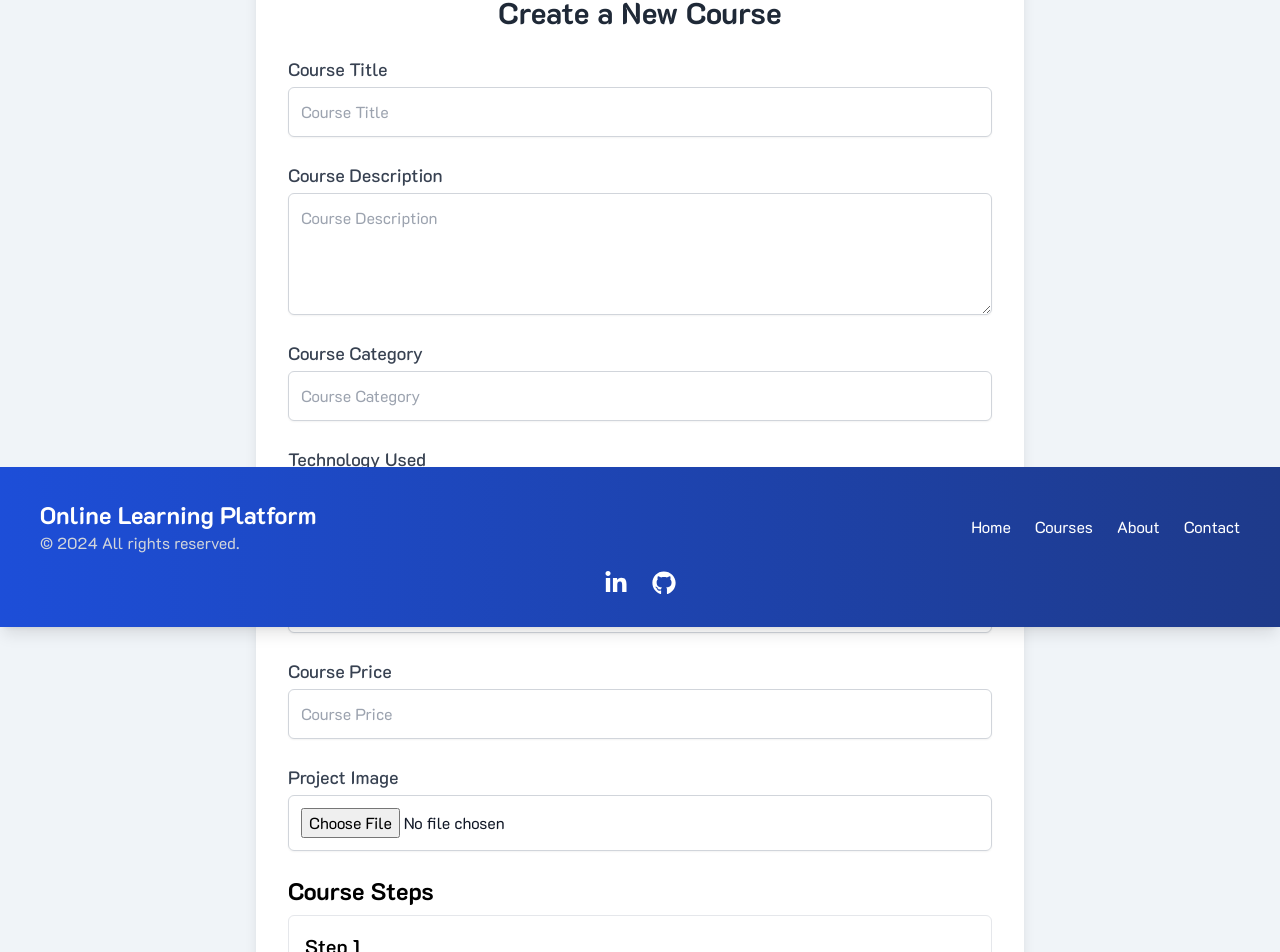
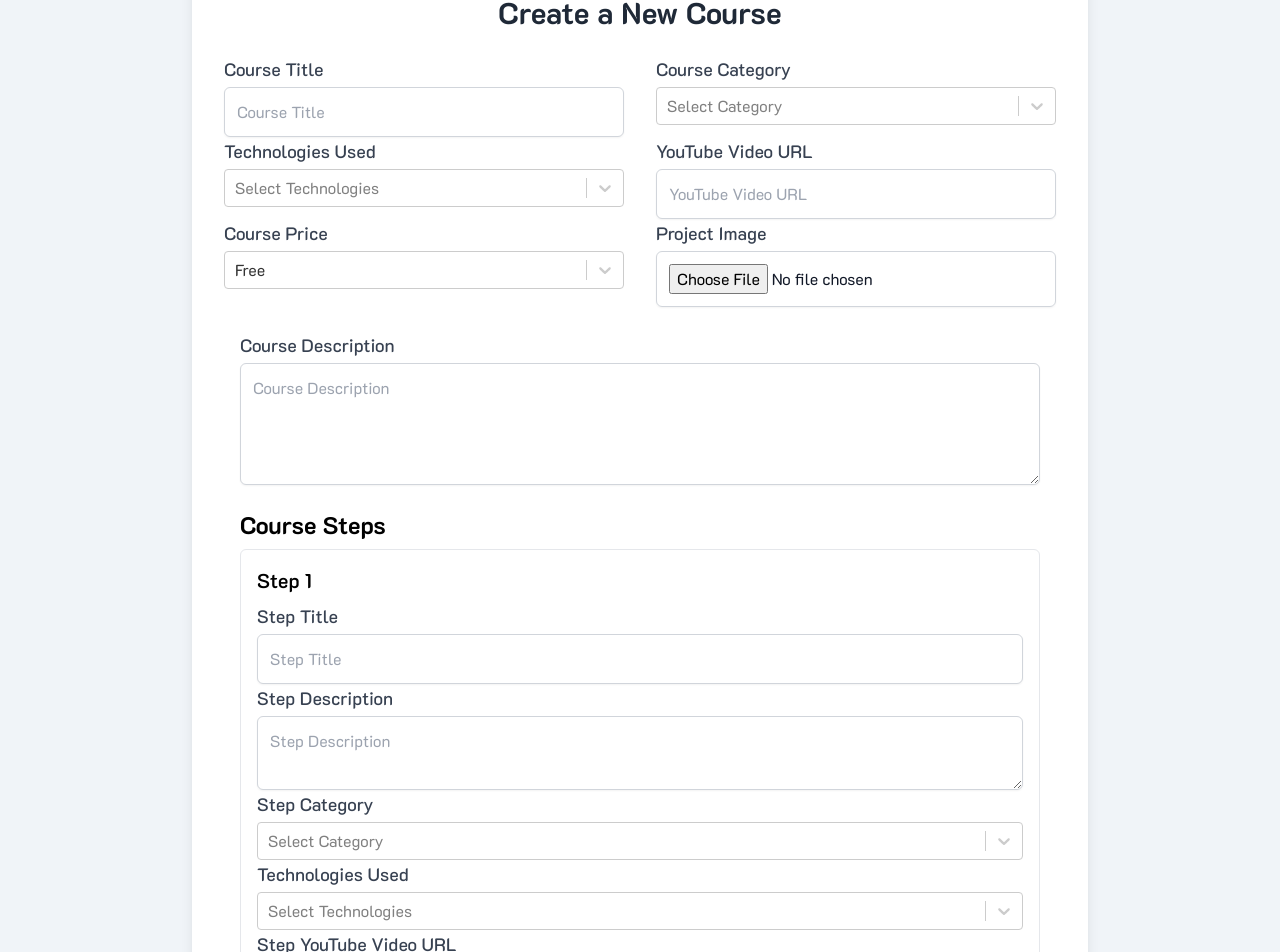
Before and after one commit to Ameerusa86/online-learning-platform, a Next.js app: page /admin/create-course in a window 1280 px wide. Shown: the part 173-1125 px from the top of the page. Built offline with nearby package versions, Linux system fonts and the light colour scheme; no server answers; the database is empty; sample sign-in values are in the browser's storage.

Commit message:
add AuthProvider for authentication

```diff
--- a/app/admin/create-course/page.jsx
+++ b/app/admin/create-course/page.jsx
@@ -1,36 +1,96 @@
-// app/admin/create-course/page.js
 "use client";
 
-import { useState } from "react";
-import { firestore, collection, addDoc } from "../../../utils/firebase";
+import { useState, useEffect } from "react";
+import {
+  firestore,
+  collection,
+  addDoc,
+  doc,
+  getDoc,
+  getDocs,
+} from "../../../utils/firebase";
 import { useRouter } from "next/navigation";
 import { getStorage, ref, uploadBytes, getDownloadURL } from "firebase/storage";
-import ProtectedRoute from "@/app/components/ProtectedRoute";
+import { useAuth } from "@/app/hooks/useAuth";
 import { motion } from "framer-motion";
+import Select from "react-select";
 
 export default function CreateCourse() {
+  const { user, isLoading } = useAuth();
+  const [isAdmin, setIsAdmin] = useState(false);
   const [title, setTitle] = useState("");
   const [description, setDescription] = useState("");
-  const [category, setCategory] = useState("");
-  const [technology, setTechnology] = useState("");
+  const [category, setCategory] = useState(null);
+  const [categories, setCategories] = useState([]);
+  const [technology, setTechnology] = useState([]);
+  const [technologies, setTechnologies] = useState([]);
   const [videoURL, setVideoURL] = useState("");
   const [price, setPrice] = useState("");
-  const [image, setImage] = useState(null); // Add state for the image
+  const [priceType, setPriceType] = useState("Free");
+  const [image, setImage] = useState(null);
   const [steps, setSteps] = useState([
     {
       title: "",
       description: "",
       category: "",
-      technology: "",
+      technology: [],
       videoURL: "",
-      price: "",
     },
   ]);
   const router = useRouter();
-  const storage = getStorage(); // Initialize Firebase Storage
+  const storage = getStorage();
+
+  useEffect(() => {
+    const checkAdmin = async () => {
+      if (user) {
+        const userDoc = await getDoc(doc(firestore, "users", user.uid));
+        if (userDoc.exists()) {
+          setIsAdmin(userDoc.data().isAdmin);
+        }
+      }
+    };
+
+    const fetchCategoriesAndTechnologies = async () => {
+      const categoriesSnapshot = await getDocs(
+        collection(firestore, "categories")
+      );
+      setCategories(
+        categoriesSnapshot.docs.map((doc) => ({
+          label: doc.data().name,
+          value: doc.data().name,
+        }))
+      );
+
+      const technologiesSnapshot = await getDocs(
+        collection(firestore, "technologies")
+      );
+      setTechnologies(
+        technologiesSnapshot.docs.map((doc) => ({
+          label: doc.data().name,
+          value: doc.data().name,
+        }))
+      );
+    };
+
+    if (user) {
+      checkAdmin();
+      fetchCategoriesAndTechnologies();
+    }
+  }, [user]);
+
+  useEffect(() => {
+    if (!isLoading && !user) {
+      router.push("/auth");
+    }
+  }, [isLoading, user, router]);
 
   const handleCourseCreation = async (e) => {
     e.preventDefault();
+
+    if (!isAdmin) {
+      alert("You do not have permission to create a course.");
+      return;
+    }
 
     let imageUrl = "";
     if (image) {
@@ -43,12 +103,12 @@ export default function CreateCourse() {
       await addDoc(collection(firestore, "courses"), {
         title,
         description,
-        category,
-        technology,
+        category: category ? category.value : "",
+        technology: technology.map((tech) => tech.value),
         videoURLs: [videoURL],
-        price,
+        price: priceType === "Free" ? "Free" : price,
         steps,
-        imageUrl, // Save the image URL
+        imageUrl,
       });
       router.push("/admin/dashboard");
     } catch (error) {
@@ -69,9 +129,8 @@ export default function CreateCourse() {
         title: "",
         description: "",
         category: "",
-        technology: "",
+        technology: [],
         videoURL: "",
-        price: "",
       },
     ]);
   };
@@ -82,19 +141,34 @@ export default function CreateCourse() {
     }
   };
 
+  const handlePriceTypeChange = (selectedOption) => {
+    setPriceType(selectedOption.value);
+    if (selectedOption.value === "Free") {
+      setPrice("");
+    }
+  };
+
+  if (isLoading) {
+    return <div>Loading...</div>;
+  }
+
+  if (!user) {
+    return null;
+  }
+
   return (
-    <ProtectedRoute>
     <motion.div
       initial={{ opacity: 0, y: 50 }}
       animate={{ opacity: 1, y: 0 }}
       transition={{ duration: 0.5 }}
-        className="max-w-3xl mx-auto p-8 bg-white shadow-lg rounded-lg mt-10"
+      className="max-w-4xl mx-auto p-8 bg-white shadow-lg rounded-lg mt-10"
     >
       <h1 className="text-3xl font-bold mb-6 text-center text-gray-800">
         Create a New Course
       </h1>
       <form onSubmit={handleCourseCreation} className="space-y-6">
-          <div>
+        <div className="flex flex-wrap -mx-4">
+          <div className="w-full md:w-1/2 px-4">
             <label className="block text-lg font-medium text-gray-700">
               Course Title
             </label>
@@ -106,7 +180,79 @@ export default function CreateCourse() {
               className="mt-1 block w-full p-3 border border-gray-300 rounded-md shadow-sm focus:ring-blue-500 focus:border-blue-500 text-gray-900"
             />
           </div>
-          <div>
+          <div className="w-full md:w-1/2 px-4">
+            <label className="block text-lg font-medium text-gray-700">
+              Course Category
+            </label>
+            <Select
+              value={category}
+              onChange={setCategory}
+              options={categories}
+              placeholder="Select Category"
+              className="mt-1"
+            />
+          </div>
+          <div className="w-full md:w-1/2 px-4">
+            <label className="block text-lg font-medium text-gray-700">
+              Technologies Used
+            </label>
+            <Select
+              isMulti
+              value={technology}
+              onChange={setTechnology}
+              options={technologies}
+              placeholder="Select Technologies"
+              className="mt-1"
+            />
+          </div>
+          <div className="w-full md:w-1/2 px-4">
+            <label className="block text-lg font-medium text-gray-700">
+              YouTube Video URL
+            </label>
+            <input
+              type="text"
+              value={videoURL}
+              onChange={(e) => setVideoURL(e.target.value)}
+              placeholder="YouTube Video URL"
+              className="mt-1 block w-full p-3 border border-gray-300 rounded-md shadow-sm focus:ring-blue-500 focus:border-blue-500 text-gray-900"
+            />
+          </div>
+          <div className="w-full md:w-1/2 px-4">
+            <label className="block text-lg font-medium text-gray-700">
+              Course Price
+            </label>
+            <Select
+              value={{ label: priceType, value: priceType }}
+              onChange={handlePriceTypeChange}
+              options={[
+                { label: "Free", value: "Free" },
+                { label: "Custom", value: "Custom" },
+              ]}
+              placeholder="Select Price Type"
+              className="mt-1"
+            />
+            {priceType === "Custom" && (
+              <input
+                type="number"
+                value={price}
+                onChange={(e) => setPrice(e.target.value)}
+                placeholder="Course Price"
+                className="mt-1 block w-full p-3 border border-gray-300 rounded-md shadow-sm focus:ring-blue-500 focus:border-blue-500 text-gray-900"
+              />
+            )}
+          </div>
+          <div className="w-full md:w-1/2 px-4">
+            <label className="block text-lg font-medium text-gray-700">
+              Project Image
+            </label>
+            <input
+              type="file"
+              onChange={handleImageChange}
+              className="mt-1 block w-full p-3 border border-gray-300 rounded-md shadow-sm focus:ring-blue-500 focus:border-blue-500 text-gray-900"
+            />
+          </div>
+        </div>
+        <div className="px-4">
           <label className="block text-lg font-medium text-gray-700">
             Course Description
           </label>
@@ -118,65 +264,7 @@ export default function CreateCourse() {
             rows={4}
           />
         </div>
-          <div>
-            <label className="block text-lg font-medium text-gray-700">
-              Course Category
-            </label>
-            <input
-              type="text"
-              value={category}
-              onChange={(e) => setCategory(e.target.value)}
-              placeholder="Course Category"
-              className="mt-1 block w-full p-3 border border-gray-300 rounded-md shadow-sm focus:ring-blue-500 focus:border-blue-500 text-gray-900"
-            />
-          </div>
-          <div>
-            <label className="block text-lg font-medium text-gray-700">
-              Technology Used
-            </label>
-            <input
-              type="text"
-              value={technology}
-              onChange={(e) => setTechnology(e.target.value)}
-              placeholder="Technology Used"
-              className="mt-1 block w-full p-3 border border-gray-300 rounded-md shadow-sm focus:ring-blue-500 focus:border-blue-500 text-gray-900"
-            />
-          </div>
-          <div>
-            <label className="block text-lg font-medium text-gray-700">
-              YouTube Video URL
-            </label>
-            <input
-              type="text"
-              value={videoURL}
-              onChange={(e) => setVideoURL(e.target.value)}
-              placeholder="YouTube Video URL"
-              className="mt-1 block w-full p-3 border border-gray-300 rounded-md shadow-sm focus:ring-blue-500 focus:border-blue-500 text-gray-900"
-            />
-          </div>
-          <div>
-            <label className="block text-lg font-medium text-gray-700">
-              Course Price
-            </label>
-            <input
-              type="number"
-              value={price}
-              onChange={(e) => setPrice(e.target.value)}
-              placeholder="Course Price"
-              className="mt-1 block w-full p-3 border border-gray-300 rounded-md shadow-sm focus:ring-blue-500 focus:border-blue-500 text-gray-900"
-            />
-          </div>
-          <div>
-            <label className="block text-lg font-medium text-gray-700">
-              Project Image
-            </label>
-            <input
-              type="file"
-              onChange={handleImageChange}
-              className="mt-1 block w-full p-3 border border-gray-300 rounded-md shadow-sm focus:ring-blue-500 focus:border-blue-500 text-gray-900"
-            />
-          </div>
-          <div>
+        <div className="px-4">
           <h2 className="text-2xl font-bold mt-4 mb-2">Course Steps</h2>
           {steps.map((step, index) => (
             <div key={index} className="border p-4 rounded-md mb-4">
@@ -213,28 +301,35 @@ export default function CreateCourse() {
                 <label className="block text-lg font-medium text-gray-700">
                   Step Category
                 </label>
-                  <input
-                    type="text"
-                    value={step.category}
-                    onChange={(e) =>
-                      handleStepChange(index, "category", e.target.value)
+                <Select
+                  value={categories.find((cat) => cat.value === step.category)}
+                  onChange={(selectedOption) =>
+                    handleStepChange(index, "category", selectedOption.value)
                   }
-                    placeholder="Step Category"
-                    className="mt-1 block w-full p-3 border border-gray-300 rounded-md shadow-sm focus:ring-blue-500 focus:border-blue-500 text-gray-900"
+                  options={categories}
+                  placeholder="Select Category"
+                  className="mt-1"
                 />
               </div>
               <div>
                 <label className="block text-lg font-medium text-gray-700">
-                    Technology Used
+                  Technologies Used
                 </label>
-                  <input
-                    type="text"
-                    value={step.technology}
-                    onChange={(e) =>
-                      handleStepChange(index, "technology", e.target.value)
+                <Select
+                  isMulti
+                  value={step.technology.map((tech) =>
+                    technologies.find((t) => t.value === tech)
+                  )}
+                  onChange={(selectedOptions) =>
+                    handleStepChange(
+                      index,
+                      "technology",
+                      selectedOptions.map((opt) => opt.value)
+                    )
                   }
-                    placeholder="Technology Used"
-                    className="mt-1 block w-full p-3 border border-gray-300 rounded-md shadow-sm focus:ring-blue-500 focus:border-blue-500 text-gray-900"
+                  options={technologies}
+                  placeholder="Select Technologies"
+                  className="mt-1"
                 />
               </div>
               <div>
@@ -251,20 +346,6 @@ export default function CreateCourse() {
                   className="mt-1 block w-full p-3 border border-gray-300 rounded-md shadow-sm focus:ring-blue-500 focus:border-blue-500 text-gray-900"
                 />
               </div>
-                <div>
-                  <label className="block text-lg font-medium text-gray-700">
-                    Step Price
-                  </label>
-                  <input
-                    type="number"
-                    value={step.price}
-                    onChange={(e) =>
-                      handleStepChange(index, "price", e.target.value)
-                    }
-                    placeholder="Step Price"
-                    className="mt-1 block w-full p-3 border border-gray-300 rounded-md shadow-sm focus:ring-blue-500 focus:border-blue-500 text-gray-900"
-                  />
-                </div>
             </div>
           ))}
           <button
@@ -275,7 +356,7 @@ export default function CreateCourse() {
             Add another step
           </button>
         </div>
-          <div className="text-center">
+        <div className="text-center px-4">
           <button
             type="submit"
             className="w-full bg-blue-500 text-white p-3 rounded-md shadow-md hover:bg-blue-600 focus:ring-2 focus:ring-blue-500 focus:ring-opacity-50"
@@ -285,6 +366,5 @@ export default function CreateCourse() {
         </div>
       </form>
     </motion.div>
-    </ProtectedRoute>
   );
 }
--- a/app/components/Footer.jsx
+++ b/app/components/Footer.jsx
@@ -1,6 +1,5 @@
 "use client";
 
-// components/Footer.js
 import { motion } from "framer-motion";
 import Link from "next/link";
 import { FaGithub, FaLinkedinIn } from "react-icons/fa";
@@ -11,68 +10,58 @@ export default function Footer() {
       initial={{ opacity: 0, y: 50 }}
       animate={{ opacity: 1, y: 0 }}
       transition={{ duration: 1 }}
-      className="bg-gradient-to-r from-blue-700 to-blue-900 p-8 text-white fixed inset-x-0 bottom-0 shadow-lg"
+      className="bg-blue-800 py-4 text-center text-white"
     >
       <div className="container mx-auto">
         <div className="flex flex-col md:flex-row justify-between items-center">
-          <div className="text-left mb-4 md:mb-0">
-            <h5 className="text-2xl font-bold">Online Learning Platform</h5>
-            <p className="text-gray-300">
+          <div className="text-left">
+            <h5 className="text-lg font-bold">Online Learning Platform</h5>
+            <p className="text-sm">
               &copy; {new Date().getFullYear()} All rights reserved.
             </p>
           </div>
-          <div className="flex space-x-6 mb-4 md:mb-0">
-            <Link href="/">
-              <motion.span
-                whileHover={{ scale: 1.1 }}
+          <div className="flex space-x-4 mt-2 md:mt-0">
+            <Link
               className="text-white hover:text-gray-300 transition duration-300"
+              href="/"
             >
               Home
-              </motion.span>
             </Link>
-            <Link href="/courses">
-              <motion.span
-                whileHover={{ scale: 1.1 }}
+            <Link
               className="text-white hover:text-gray-300 transition duration-300"
+              href="/courses"
             >
               Courses
-              </motion.span>
             </Link>
-            <Link href="/about">
-              <motion.span
-                whileHover={{ scale: 1.1 }}
+            <Link
               className="text-white hover:text-gray-300 transition duration-300"
+              href="/about"
             >
               About
-              </motion.span>
             </Link>
-            <Link href="/contact">
-              <motion.span
-                whileHover={{ scale: 1.1 }}
+            <Link
               className="text-white hover:text-gray-300 transition duration-300"
+              href="/contact"
             >
               Contact
-              </motion.span>
             </Link>
           </div>
+          <div className="flex space-x-4 mt-2 md:mt-0">
+            <Link
+              className="text-white hover:text-gray-300 transition duration-300 flex items-center"
+              href="https://www.linkedin.com"
+              passHref
+            >
+              <FaLinkedinIn size={20} />
+            </Link>
+            <Link
+              className="text-white hover:text-gray-300 transition duration-300 flex items-center"
+              href="https://github.com/Ameerusa86"
+              passHref
+            >
+              <FaGithub size={20} />
+            </Link>
           </div>
-        <div className="mt-4 flex justify-center space-x-6">
-          <Link href="https://www.linkedin.com">
-            <motion.span
-              whileHover={{ scale: 1.2 }}
-              className="text-white hover:text-gray-300 transition duration-300"
-            >
-              <FaLinkedinIn size={24} />
-            </motion.span>
-          </Link>
-          <Link href="https://github.com/Ameerusa86">
-            <motion.span
-              whileHover={{ scale: 1.2 }}
-              className="text-white hover:text-gray-300 transition duration-300"
-            >
-              <FaGithub size={24} />
-            </motion.span>
-          </Link>
         </div>
       </div>
     </motion.footer>
--- a/app/hooks/useAuth.js
+++ b/app/hooks/useAuth.js
@@ -1,27 +1,44 @@
-// hooks/useAuth.js
-import { useEffect, useState } from "react";
-import { useRouter } from "next/router";
-import { auth } from "@/utils/firebase";
+"use client";
 
-const useAuth = () => {
+import { useState, useEffect, useContext, createContext } from "react";
+import { auth, firestore } from "@/utils/firebase";
+import { onAuthStateChanged } from "firebase/auth";
+import { doc, getDoc } from "firebase/firestore";
+
+const AuthContext = createContext();
+
+export function AuthProvider({ children }) {
+  const auth = useProvideAuth();
+  return <AuthContext.Provider value={auth}>{children}</AuthContext.Provider>;
+}
+
+export const useAuth = () => {
+  return useContext(AuthContext);
+};
+
+function useProvideAuth() {
   const [user, setUser] = useState(null);
-  const [loading, setLoading] = useState(true);
-  const router = useRouter();
+  const [isLoading, setIsLoading] = useState(true);
 
   useEffect(() => {
-    const unsubscribe = auth.onAuthStateChanged((user) => {
+    const unsubscribe = onAuthStateChanged(auth, async (user) => {
       if (user) {
-        setUser(user);
-        setLoading(false);
+        const userDoc = await getDoc(doc(firestore, "users", user.uid));
+        if (userDoc.exists()) {
+          setUser({ ...user, ...userDoc.data() });
+        } else {
+          setUser(user);
+        }
       } else {
-        router.push("/auth");
+        setUser(null);
       }
+      setIsLoading(false);
     });
+    return () => unsubscribe();
+  }, []);
 
-    return () => unsubscribe();
-  }, [router]);
-
-  return { user, loading };
-};
-
-export default useAuth;
+  return {
+    user,
+    isLoading,
+  };
+}
--- a/app/layout.jsx
+++ b/app/layout.jsx
@@ -3,6 +3,7 @@ import "./globals.css";
 import Navbar from "./components/Navbar";
 import Footer from "./components/Footer";
 import ProtectedRoute from "./components/ProtectedRoute";
+import { AuthProvider } from "./hooks/useAuth";
 
 const k2d = K2D({
   subsets: ["latin"],
@@ -18,6 +19,7 @@ export default function RootLayout({ children }) {
   return (
     <html lang="en">
       <body className={k2d.className}>
+        <AuthProvider>
           <div className="flex flex-col min-h-screen">
             <Navbar />
             <ProtectedRoute>
@@ -25,6 +27,7 @@ export default function RootLayout({ children }) {
             </ProtectedRoute>
             <Footer />
           </div>
+        </AuthProvider>
       </body>
     </html>
   );
--- a/package.json
+++ b/package.json
@@ -16,7 +16,9 @@
     "next": "14.2.5",
     "react": "^18.3.1",
     "react-dom": "^18.3.1",
+    "react-hot-toast": "^2.4.1",
     "react-icons": "^5.2.1",
+    "react-select": "^5.8.0",
     "stripe": "^16.4.0"
   },
   "devDependencies": {
```
Also changed, not shown: 1 other file (tests, documents, lock files or other folders). Lines whose indentation alone changed are shown as unchanged.
